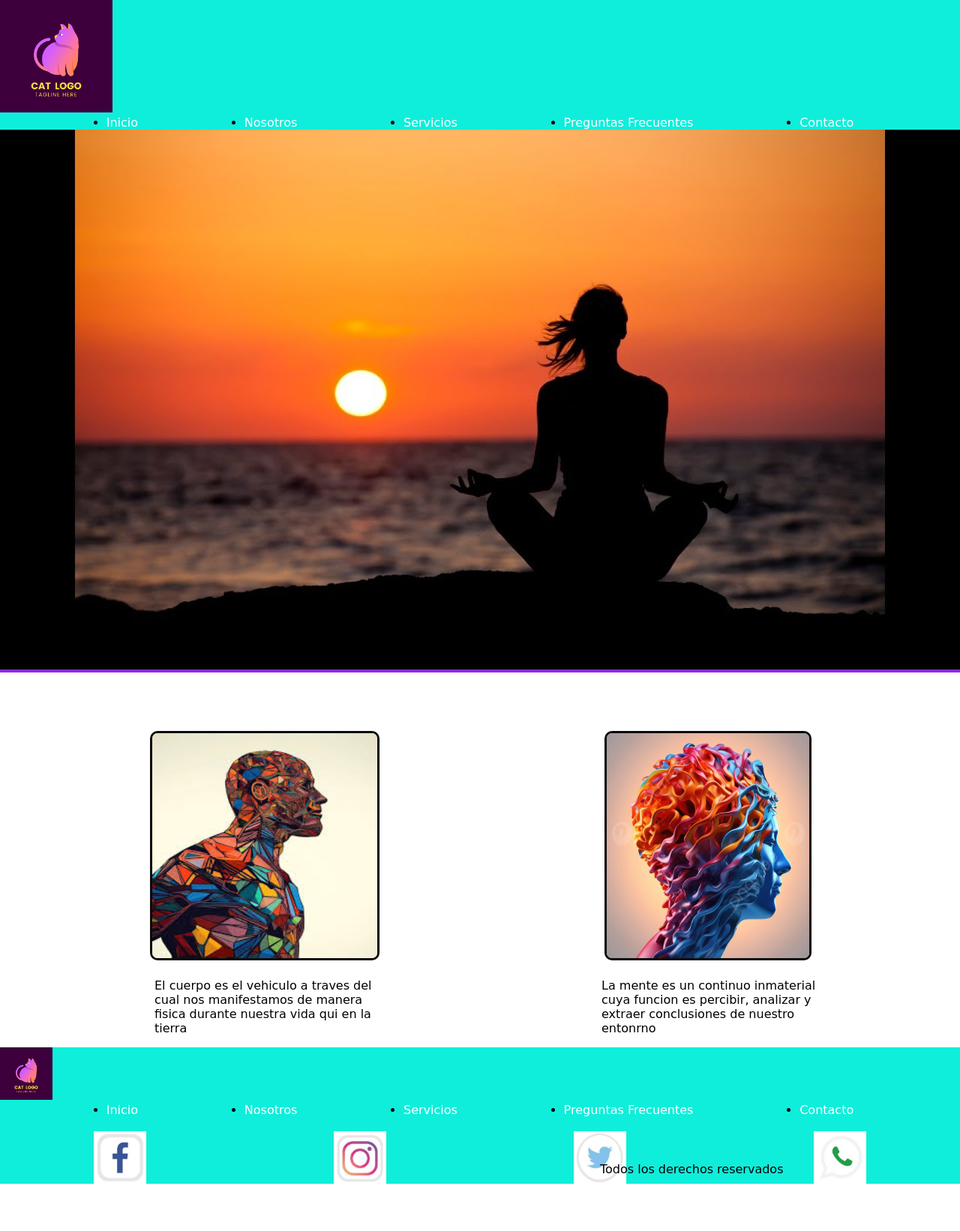
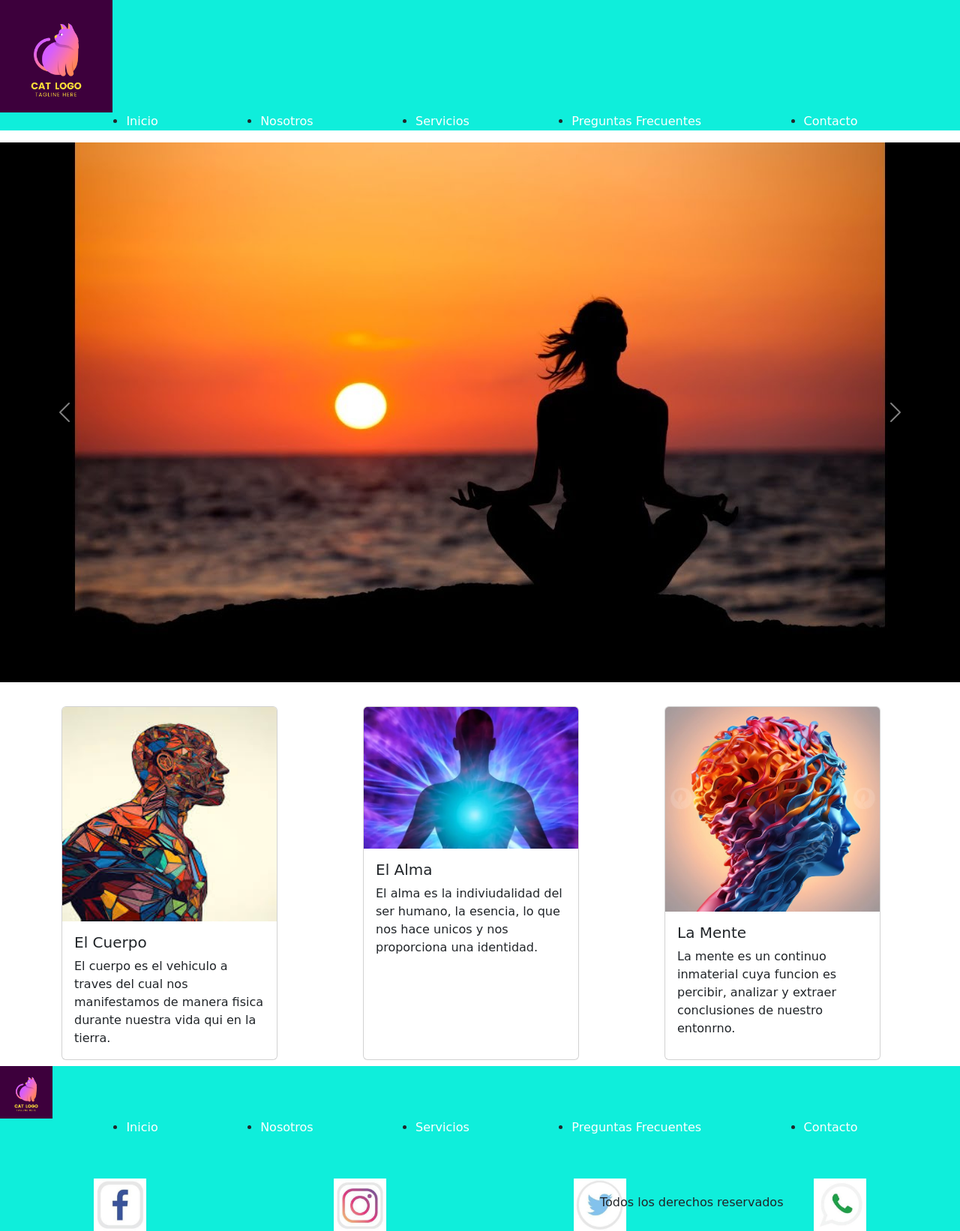
Before and after one commit to Francouez1511/2da-entrega-Francouez, a plain HTML site: page index.html in a window 1280 px wide. Shown: the top 1642 px of the page at 75% size. Before the commit the page ends 1611 px from the top, so only its background shows below. Drawn offline with nearby package versions, Linux system fonts and the light colour scheme; a web font is replaced by a local one.

Commit message:
[M] segundo push

```diff
--- a/CSS/style.css
+++ b/CSS/style.css
@@ -24,76 +24,9 @@
 
 .inicio {
     background-color: #0feedb;
-
-
 }
-
-.imagen-principal {
-    display: flex;
+.card {
     justify-content: center;
-
-}
-
-.imagenes{
-    height: 500px;
-    display: flex;
-}
-.imag1{
-    display: flex;
-    justify-content: center;
-    position: absolute;
-    left: 200px;
-    top: 975px;
-}
-.imagen-cuerpo{
-    background-color: #ecd7be;
-    border-radius: 10px;
-    border: 3px solid #0a0a0a;
-    width: 300px;
-}
-
-.parrafo-1{
-    width: 300px;
-    position: relative;
-    top: 330px;
-    left: -300px;
-}
-
-.imagen-mente{
-    background-color: #ecd7be;
-    width: 270px;
-    border-radius: 10px;
-    border: 3px solid #0a0a0a;
-
-}
-.parrafo-2{
-    width: 300px;
-    position: relative;
-    top: 330px;
-    left: -280px;
-
-}
-
-.imagen-mente img{
-    width: 230px;
-    height: 250px;
-}
-.imagen-alma{
-    background-color: #ecd7be;
-    width: 270px;
-    border-radius: 10px;
-    border: 3px solid #0a0a0a;
-
-}
-.imagen-alma img{
-    width: 150x;
-    height: 150px;
-}
-.parrafo-3{
-    width: 300px;
-    position: relative;
-    top: 330px;
-    left: -260px;
 }
 .pie-de-pagina{
     background-color: #0feedb;
--- a/index.html
+++ b/index.html
@@ -3,6 +3,7 @@
 <head>
     <meta charset="UTF-8">
     <meta name="viewport" content="width=device-width, initial-scale=1.0">
+    <link href="https://cdn.jsdelivr.net/npm/bootstrap@5.3.3/dist/css/bootstrap.min.css" rel="stylesheet" integrity="sha384-QWTKZyjpPEjISv5WaRU9OFeRpok6YctnYmDr5pNlyT2bRjXh0JMhjY6hW+ALEwIH" crossorigin="anonymous">
     <link rel="stylesheet" href="./CSS/style.css">
     <link rel="preconnect" href="https://fonts.googleapis.com">
     <link rel="preconnect" href="https://fonts.gstatic.com" crossorigin>
@@ -16,36 +17,62 @@
             <ul>
                 <div class="menu-list">
                     <li><a href="./index.html">Inicio</a></li>
-                    <li><a href="./HTML/Nosotros.html">Nosotros</a></li>
+                    <li><a href="./HTML/nosotros.html">Nosotros</a></li>
                     <li><a href="./HTML/servicios.html">Servicios</a></li>
                     <li><a href="./HTML/faq.html">Preguntas Frecuentes</a></li>
-                    <li><a href="./HTML/Contacto.html">Contacto</a></li>
+                    <li><a href="./HTML/contacto.html">Contacto</a></li>
                 </div>
             </ul>
         </nav>
 
     </header>
-    <main>
-        <section style="background-color: #8a2be2;" class="imagen-principal">
-
-            <article>
-                <img src="./Images/maxresdefault.jpg" alt="Imagen de una persona dando clases">
+    <main class="conteiner-fluid">
+        <section class="row">
+            <div id="carouselExample" class="carousel slide">
+                <div class="carousel-inner">
+                  <div class="carousel-item active">
+                    <img src="./Images/maxresdefault.jpg" class="d-block w-100" alt="imegen de una persona meditando">
+                  </div>
+                  <div class="carousel-item">
+                    <img src="./Images/beneficios_sorprendentes_meditacion.jpg" class="d-block w-100" alt="segunda imegen de persona meditando">
+                  </div>
+                  <div class="carousel-item">
+                    <img src="./Images/istockphoto-531174280-612x612.jpg" class="d-block w-100" alt="tercer imegen de personas meditando">
+                  </div>
+                </div>
+                <button class="carousel-control-prev" type="button" data-bs-target="#carouselExample" data-bs-slide="prev">
+                  <span class="carousel-control-prev-icon" aria-hidden="true"></span>
+                  <span class="visually-hidden">Previous</span>
+                </button>
+                <button class="carousel-control-next" type="button" data-bs-target="#carouselExample" data-bs-slide="next">
+                  <span class="carousel-control-next-icon" aria-hidden="true"></span>
+                  <span class="visually-hidden">Next</span>
+                </button>
+              </div>
+            <article class="row justify-content-evenly gap-3 p-2">
+            <div class="card col-12 col-sm-12 col-md-4 mt-4 p-0" style="width: 18rem;">
+                <img src="./Images/Cuerpo.jpg" class="card-img-top" alt="Imagen representativa del cuerpo">
+                <div class="card-body">
+                  <h5 class="card-title">El Cuerpo</h5>
+                  <p class="card-text">El cuerpo es el vehiculo a traves del cual nos manifestamos de manera fisica durante nuestra vida qui en la tierra.</p>
+                </div>
+            </div>
+            <div class="card col-12 col-sm-12 col-md-4 mt-4 p-0" style="width: 18rem;">
+                <img src="./Images/alma.jpg" class="card-img-top" alt="Imagen representativa del alma">
+                <div class="card-body">
+                  <h5 class="card-title">El Alma</h5>
+                  <p class="card-text">El alma es la indiviudalidad del ser humano, la esencia, lo que nos hace unicos y nos proporciona una identidad.</p>
+                </div>
+              </div>
+              <div class="card col-12 col-sm-12 col-md-4 mt-4 p-0" style="width: 18rem;">
+                <img src="./Images/Mente.jpg" class="card-img-top" alt="imagen representativa de la mente">
+                <div class="card-body">
+                  <h5 class="card-title">La Mente</h5>
+                  <p class="card-text">La mente es un continuo inmaterial cuya funcion es percibir, analizar y extraer conclusiones de nuestro entonrno.</p>
+                </div>
+              </div>
             </article>
 
-        </section>
-        <section class="imagenes">
-            <article class="imag1" >
-                <img src="./Images/Cuerpo.jpg" class="imagen-cuerpo" alt="imagen de cuerpo">
-                    <p class="parrafo-1"> El cuerpo es el vehiculo a traves del cual nos manifestamos de manera fisica durante nuestra vida qui en la tierra</p>
-
-
-                <img src="./Images/Mente.jpg" class="imagen-mente" alt="Imangen de mente">
-                    <p class="parrafo-2">La mente es un continuo inmaterial cuya funcion es percibir, analizar y extraer conclusiones de nuestro entonrno</p>
-
-
-                <img src="./Images/alma.jpg" class="imagen-alma" alt="imagen de alma">
-                    <p class="parrafo-3">El alma es la indiviudalidad del ser humano, la esencia, lo que nos hace unicos y nos proporciona una identidad</p>
-            </article>
         </section>
 
     </main>
@@ -72,6 +99,9 @@
 
     </footer>
 
+    <script src="https://cdn.jsdelivr.net/npm/@popperjs/core@2.11.8/dist/umd/popper.min.js" integrity="sha384-I7E8VVD/ismYTF4hNIPjVp/Zjvgyol6VFvRkX/vR+Vc4jQkC+hVqc2pM8ODewa9r" crossorigin="anonymous"></script>
+    <script src="https://cdn.jsdelivr.net/npm/bootstrap@5.3.3/dist/js/bootstrap.min.js" integrity="sha384-0pUGZvbkm6XF6gxjEnlmuGrJXVbNuzT9qBBavbLwCsOGabYfZo0T0to5eqruptLy" crossorigin="anonymous"></script>
+
 </body>
 
 </html>
```
Also changed, not shown: HTML/Contacto.html (+9 -4 lines), HTML/Nosotros.html (+9 -4 lines), HTML/faq.html (+9 -4 lines), HTML/servicios.html (+9 -4 lines), Images/beneficios_sorprendentes_meditacion.jpg (added), Images/istockphoto-531174280-612x612.jpg (added).
